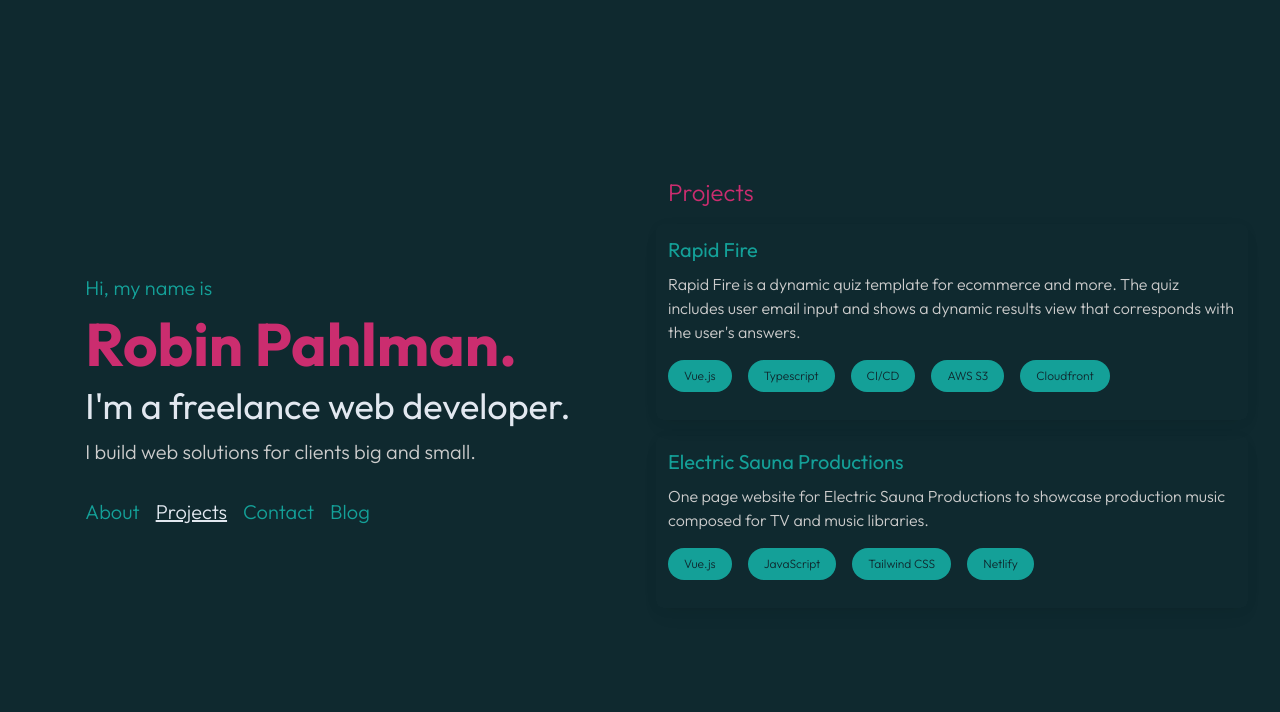
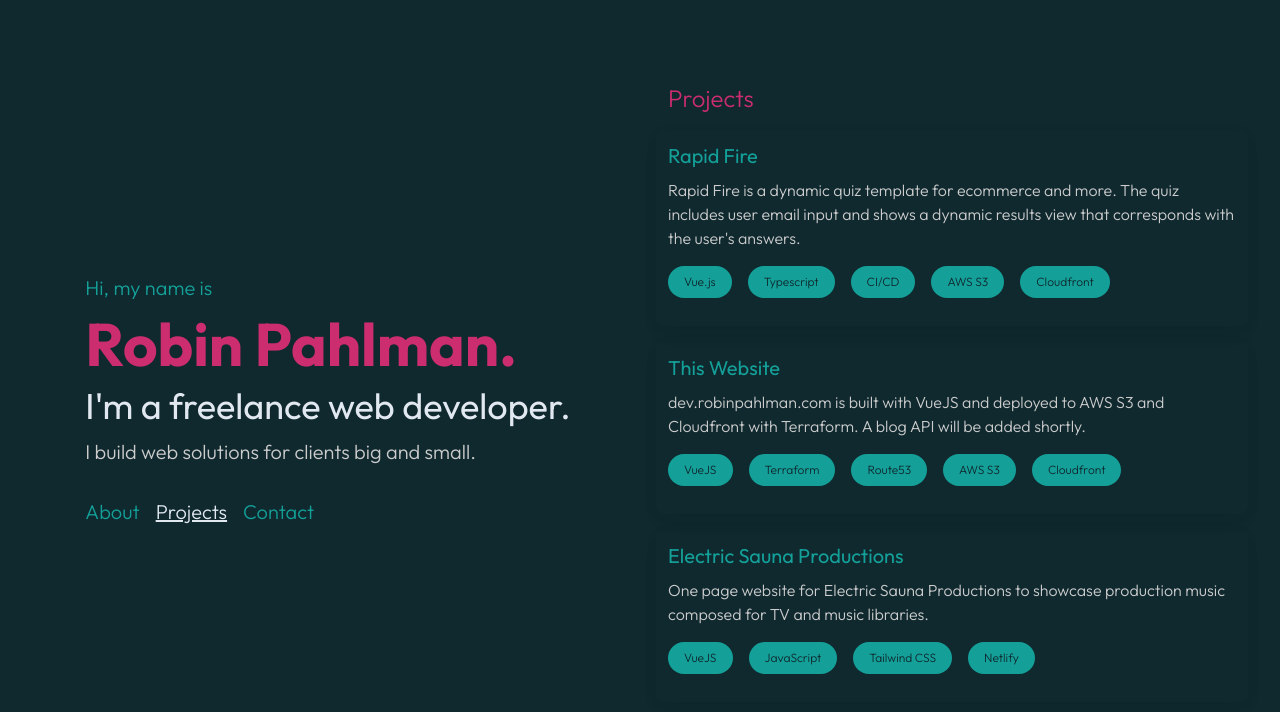
Before and after one commit to aut0maat10/rp-music-dev-client, a Vue app in the folder app/: page /projects in a window 1280 px wide. Shown: the top 712 px of the page. Built offline with nearby package versions, Linux system fonts and the light colour scheme.

Commit message:
leave out blog for now

```diff
--- a/app/src/App.vue
+++ b/app/src/App.vue
@@ -30,7 +30,7 @@ import { RouterLink, RouterView, useRoute } from 'vue-router'
           <RouterLink to="/" class="hover:text-magenta" :class="{ 'text-white underline': $route.path === '/', 'text-green': $route.path != '/' }">About</RouterLink>
           <RouterLink to="/projects" class="hover:text-magenta" :class="{ 'text-white underline': $route.path === '/projects', 'text-green': $route.path != '/projects' }">Projects</RouterLink>
           <RouterLink to="/contact" class="hover:text-magenta" :class="{ 'text-white underline': $route.path === '/contact', 'text-green': $route.path != '/contact' }">Contact</RouterLink>
-          <RouterLink to="/posts" class="hover:text-magenta" :class="{ 'text-white underline': $route.path === '/posts', 'text-green': $route.path != '/posts' }">Blog</RouterLink>
+          <!-- <RouterLink to="/posts" class="hover:text-magenta" :class="{ 'text-white underline': $route.path === '/posts', 'text-green': $route.path != '/posts' }">Blog</RouterLink> -->
         </nav>
       </div>
     </div>
--- a/app/src/router/index.js
+++ b/app/src/router/index.js
@@ -28,18 +28,19 @@ const router = createRouter({
       meta: { layout: 'AppLayout' },
       component: () => import('../views/ContactView.vue')
     },
-    {
-      path: '/posts',
-      name: 'posts',
-      meta: { layout: 'AppLayout' },
-      component: () => import ('../views/PostsView.vue')
-    },
-    {
-      path: '/posts/:id',
-      name: 'posts/:id',
-      meta: { layout: 'BlogLayout' },
-      component: () => import ('../views/PostDetail.vue')
-    }
+    // Commenting out blog routes for now until blog API in place
+    // {
+    //   path: '/posts',
+    //   name: 'posts',
+    //   meta: { layout: 'AppLayout' },
+    //   component: () => import ('../views/PostsView.vue')
+    // },
+    // {
+    //   path: '/posts/:id',
+    //   name: 'posts/:id',
+    //   meta: { layout: 'BlogLayout' },
+    //   component: () => import ('../views/PostDetail.vue')
+    // }
 
   ]
 })
--- a/app/src/views/AboutView.vue
+++ b/app/src/views/AboutView.vue
@@ -1,7 +1,7 @@
 <template>
   <div class="about lg:min-h-screen pt-7 lg:flex lg:items-center lg:pt-0">
-    <p>I got into web development out of curiosity, as I needed a website for a band. This sparked my interest in programming, and after self studies online and a bootcamp course, I landed my first full time developer job at a growth marketing agency in New York City.
-    <br/><br/>More recently, while working on some music projects, I became interested in cloud computing. I received my AWS Developer Associate certification in 2023, and currently, I'm looking for work related to the cloud.</p>
+    <p>I got into web development out of curiosity – I needed a website for my band. This sparked my interest in programming, and today, I have had the pleasure of working as a developer at a <a href="https://www.thesistesting.com/" class="text-magenta hover:text-green">growth marketing agency</a> in Brooklyn, NY as well as contributing to a number of freelance projects.
+    <br/><br/>Working in a startup environment turned me into something of a generalist with exposure to many elements of the web development stack. These days my main focus is on cloud computing. I received my AWS Developer Associate certification in 2023 and currently I'm looking for work related to the cloud.</p>
   </div>
 </template>
 
--- a/app/src/views/ContactView.vue
+++ b/app/src/views/ContactView.vue
@@ -3,9 +3,17 @@
         <h2 class="text-2xl text-magenta pb-4">Let's build something!</h2>
         <p class="mb-8">Need a website or landing page for your business? Could you use a web developer for some contract work? Let me know how I can help you reach your goals and present your services and products in the best way possible.<br/><br/>Shoot me an email – let's discuss!</p>
 
-        <a class="text-green hover:text-white" :href="'mailto:robin.pahlman@gmail.com'">Send Email</a>
+        <!-- <a class="text-green hover:text-white" :href="'mailto:robin.pahlman@gmail.com'"> -->
+        <button @click="sendEmail" class="w-32 bg-magenta hover:bg-green text-white text-base mr-4 py-2 px-4 rounded-full">
+            Send Email
+        </button>
+        <!-- </a> -->
     </div>
-  </template>
+</template>
+
+<script setup>
+    const sendEmail = () => location.href = 'mailto:robin.pahlman@gmail.com'
+</script>
 
   <style>
   </style>
--- a/app/src/views/ProjectsView.vue
+++ b/app/src/views/ProjectsView.vue
@@ -6,6 +6,7 @@
   <main>
     <div class="text-2xl text-magenta ml-3"><h1>Projects</h1></div>
     <!-- CARD 1 -->
+    <a href="https://d1tk1bfpsixa20.cloudfront.net/">
       <div
         class="flex flex-col rounded-lg my-4 shadow-[0_2px_15px_-3px_rgba(0,0,0,0.07),0_10px_20px_-2px_rgba(0,0,0,0.04)] md:max-h-xl md:flex-row hover:bg-darkred">
         <!-- <img
@@ -39,8 +40,45 @@
           </div>
         </div>
       </div>
+    </a>
     <!-- END CARD 1 -->
     <!-- CARD 2 -->
+    <div
+      class="flex flex-col rounded-lg my-4 shadow-[0_2px_15px_-3px_rgba(0,0,0,0.07),0_10px_20px_-2px_rgba(0,0,0,0.04)] md:max-h-xl md:flex-row hover:bg-darkred">
+      <!-- <img
+        class="h-28 p-4 w-100 rounded-t-lg object-cover md:h-50 md:!rounded-none md:!rounded-l-lg"
+        :src="'src/assets/rapid-fire-screenshot.png'"
+        alt="" /> -->
+      <div class="flex flex-col justify-start p-3">
+        <h5
+          class="mb-2 text-xl font-medium text-green dark:text-neutral-50">
+          This Website
+        </h5>
+        <p class="mb-4 text-base text-neutral-600 dark:text-neutral-200">
+          dev.robinpahlman.com is built with VueJS and deployed to AWS S3 and Cloudfront with Terraform. A blog API will be added shortly.
+        </p>
+        <div class="flex mb-4">
+          <button class="bg-green text-black text-xs mr-4 py-2 px-4 rounded-full">
+            VueJS
+          </button>
+          <button class="bg-green text-black text-xs mr-4 py-2 px-4 rounded-full">
+            Terraform
+          </button>
+          <button class="bg-green text-black text-xs mr-4 py-2 px-4 rounded-full">
+            Route53
+          </button>
+          <button class="bg-green text-black text-xs mr-4 py-2 px-4 rounded-full">
+            AWS S3
+          </button>
+          <button class="bg-green text-black text-xs mr-4 py-2 px-4 rounded-full">
+            Cloudfront
+          </button>
+        </div>
+      </div>
+    </div>
+    <!-- END CARD 2 -->
+    <!-- CARD 3 -->
+    <a href="https://www.electricsauna.nyc/">
       <div
         class="flex flex-col rounded-lg my-4 shadow-[0_2px_15px_-3px_rgba(0,0,0,0.07),0_10px_20px_-2px_rgba(0,0,0,0.04)] md:max-h-xl md:flex-row hover:bg-darkred">
         <!-- <img
@@ -57,7 +95,7 @@
           </p>
           <div class="flex mb-4">
             <button class="bg-green text-black text-xs mr-4 py-2 px-4 rounded-full">
-            Vue.js
+              VueJS
             </button>
             <button class="bg-green text-black text-xs mr-4 py-2 px-4 rounded-full">
               JavaScript
@@ -71,6 +109,7 @@
           </div>
         </div>
       </div>
-    <!-- END CARD 2 -->
+    </a>
+    <!-- END CARD 3 -->
   </main>
 </template>
```
Lines whose indentation alone changed are shown as unchanged.
